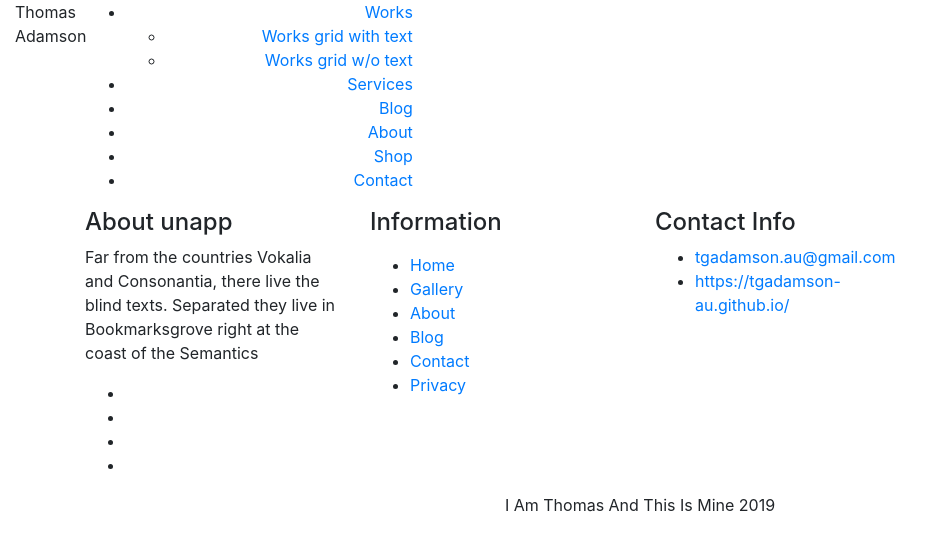
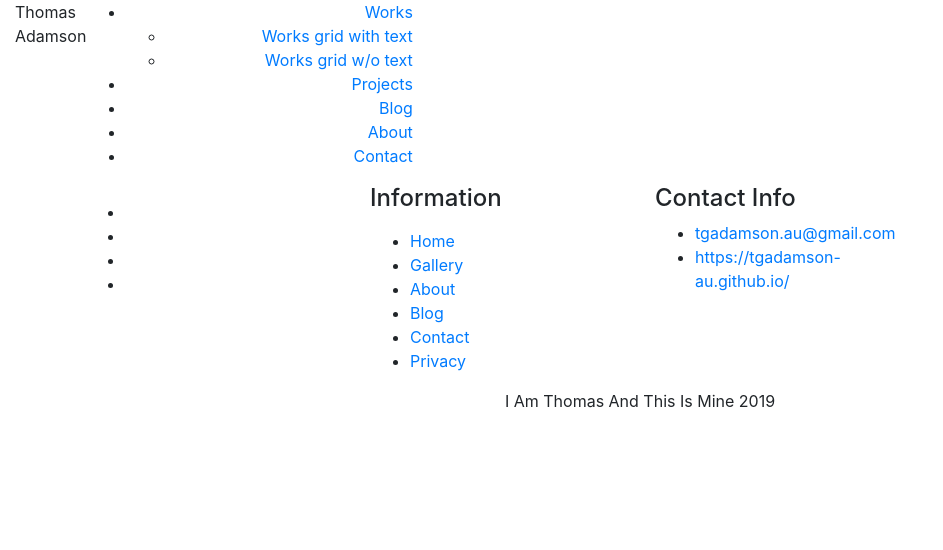
Before and after one commit to tgadamson-au/tgadamson-au.github.io, a plain HTML site: page index.html in a window 1280 px wide. Shown: the whole page, without its empty margins (0-943 px from the left). Drawn offline with nearby package versions, Linux system fonts and the light colour scheme.

Commit message:
frontpage changes

```diff
--- a/index.html
+++ b/index.html
@@ -65,11 +65,11 @@
 									</ul>
 								</li>
 
-								<li><a href="services.html">Services</a></li>
+								<li><a href="services.html">Projects</a></li>
 								<li><a href="blog.html">Blog</a></li>
 								<li><a href="about.html">About</a></li>
-								<li><a href="shop.html">Shop</a></li>
 								<li><a href="contact.html">Contact</a></li>
+
 							</ul>
 						</div>
 
@@ -83,9 +83,8 @@
 		<footer id="footer">
 			<div class="container">
 				<div class="row row-pb-md">
+
 					<div class="col-md-3 widget">
-						<h4>About unapp</h4>
-						<p>Far from the countries Vokalia and Consonantia, there live the blind texts. Separated they live in Bookmarksgrove right at the coast of the Semantics</p>
 						<p>
 							<ul class="social-icons">
 								<li><a href="#"><i class="icon-twitter"></i></a></li>
@@ -95,6 +94,7 @@
 							</ul>
 						</p>
 					</div>
+
 					<div class="col-md-3 widget">
 						<h4>Information</h4>
 						<p>
@@ -116,6 +116,7 @@
 							<li><a href="#"><i class="https://tgadamson-au.github.io/"></i> https://tgadamson-au.github.io/</a></li>
 						</ul>
 					</div>
+
 				</div>
 			</div>
 
```
